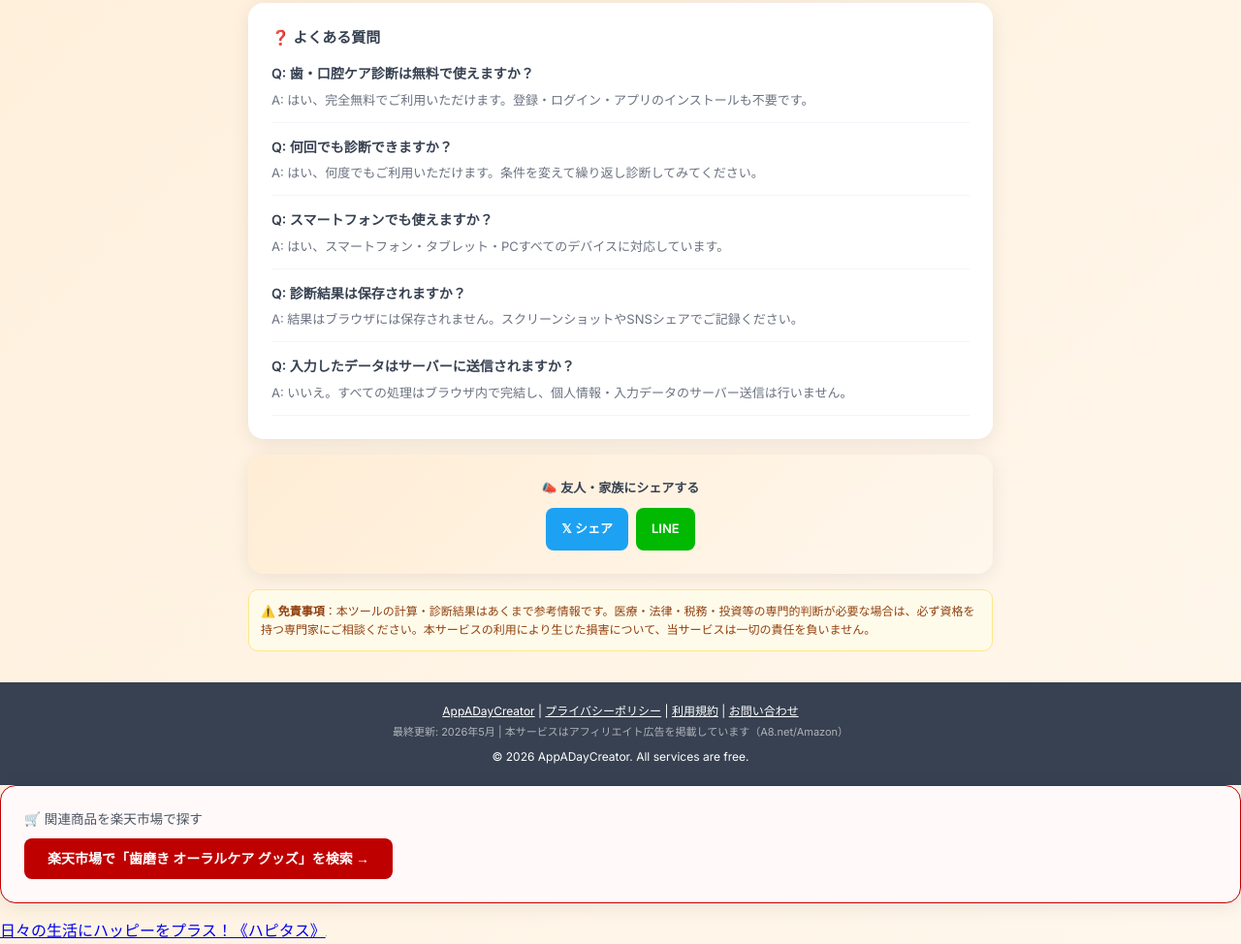
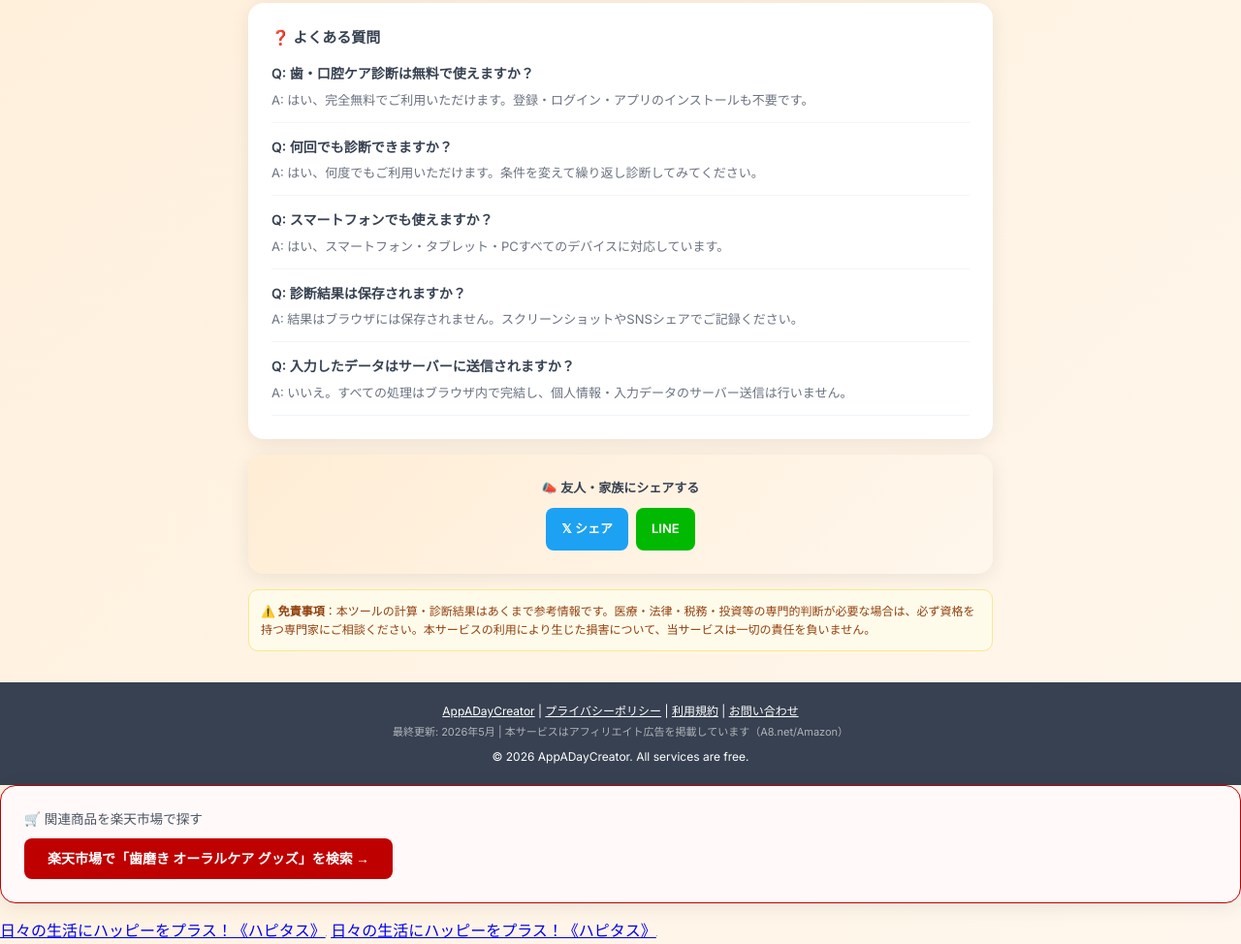
Before and after one commit to appadaycreator/oral-care-advisor, a plain HTML site: page index.html in a window 1280 px wide. Shown: the part 925-1899 px from the top of the page at 97% size. Drawn offline with Linux system fonts and the light colour scheme; grey boxes are pictures that could not be loaded.

Commit message:
Add A8 affiliates: 高還元率ポイントサイト【ハピタ

```diff
--- a/index.html
+++ b/index.html
@@ -441,5 +441,7 @@ j=d.createElement(s),dl=l!="dataLayer"?"&l="+l:"";j.async=true;j.src=
     <!-- /rakuten-affiliate-block -->
 
 <a href="https://px.a8.net/svt/ejp?a8mat=4B3WJ6+FQ9JMY+1LP8+BY642" rel="nofollow">日々の生活にハッピーをプラス！《ハピタス》</a><img border="0" width="1" height="1" src="https://www14.a8.net/0.gif?a8mat=4B3WJ6+FQ9JMY+1LP8+BY642" alt="">
+
+<a href="https://px.a8.net/svt/ejp?a8mat=4B3WJ6+FQ9JMY+1LP8+BY642" rel="nofollow">日々の生活にハッピーをプラス！《ハピタス》</a><img border="0" width="1" height="1" src="https://www14.a8.net/0.gif?a8mat=4B3WJ6+FQ9JMY+1LP8+BY642" alt="">
 </body>
 </html>
```
